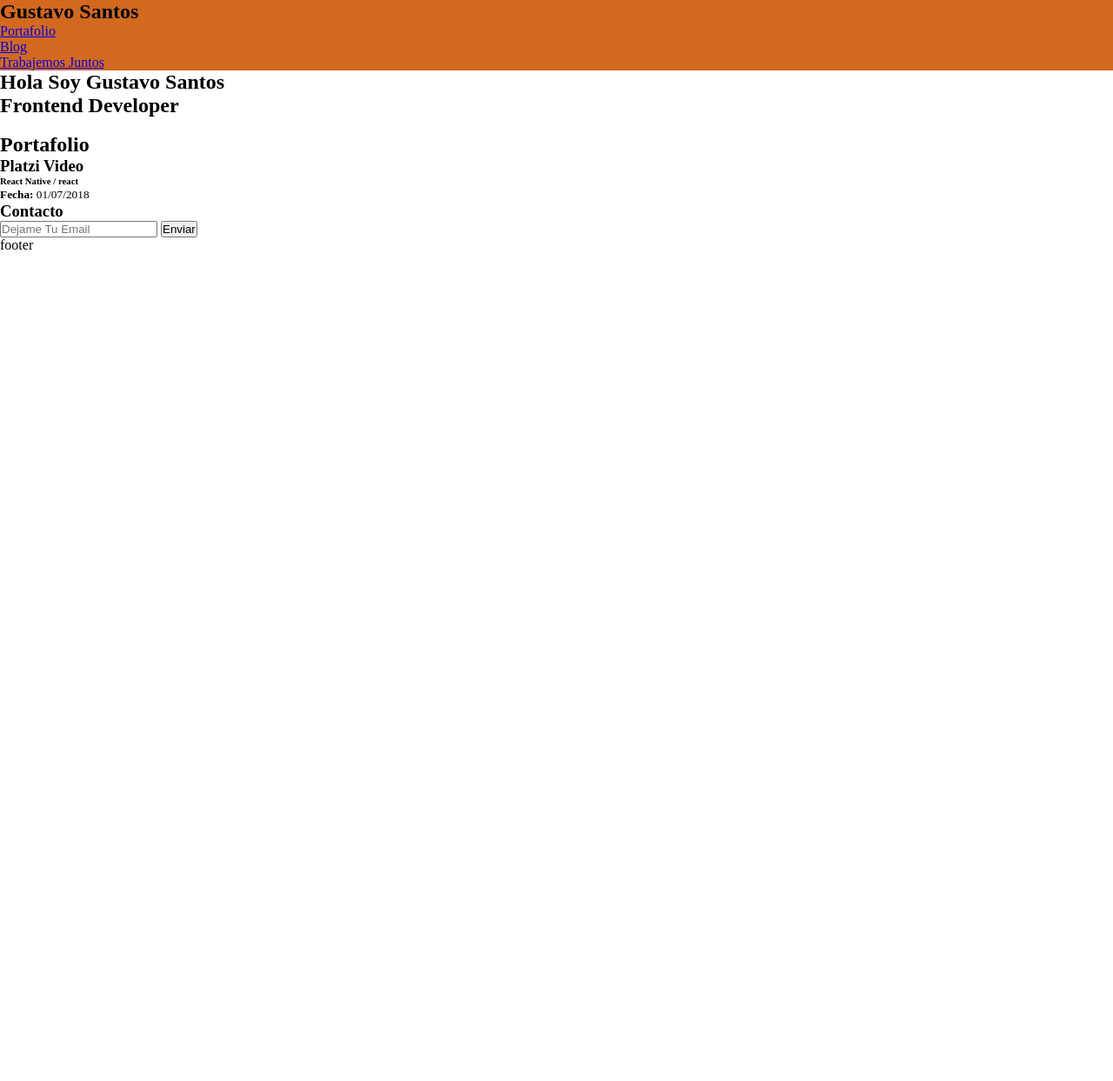
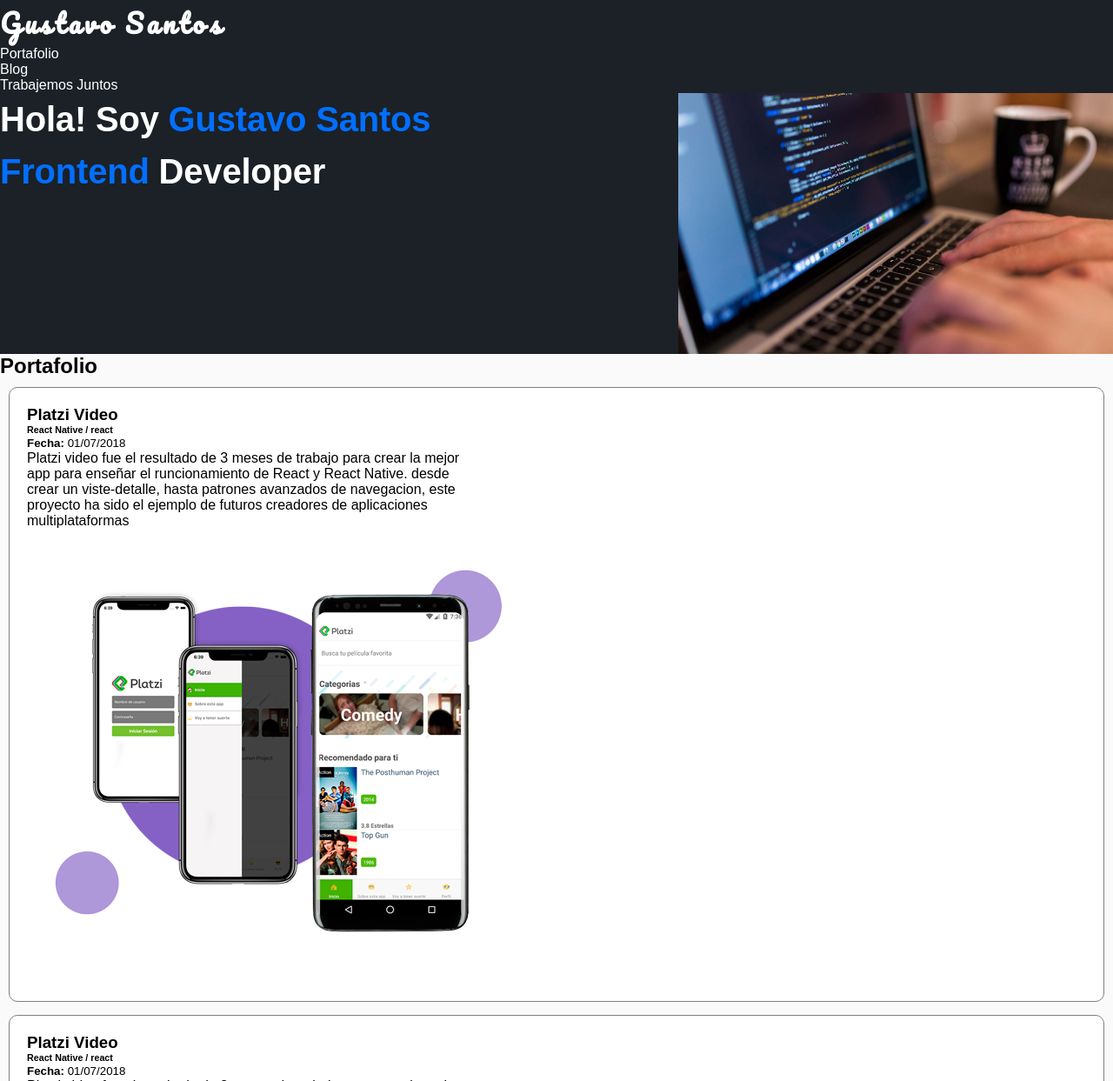
Before and after one commit to GustavoSantosDev/Portafolio, a plain HTML site: page index.html in a window 1280 px wide. Shown: the top 1243 px of the page at 87% size. Before the commit the page ends 800 px from the top, so only its background shows below. Drawn offline with Linux system fonts and the light colour scheme.

Commit message:
styles are added

```diff
--- a/index.html
+++ b/index.html
@@ -5,6 +5,7 @@
     <meta name="viewport" content="width=device-width, initial-scale=1.0">
     <title>Gustavo Santos</title>
     <link rel="stylesheet" href="style/style.css">
+    <link href="https://fonts.googleapis.com/css2?family=Pacifico&display=swap" rel="stylesheet">
 </head>
 <body>
     <header class="header">
@@ -27,20 +28,44 @@
     </header>
     <section class="hero">
         <h1>
-            Hola Soy <strong>Gustavo</strong> Santos <br/> <strong>Frontend</strong> Developer
+            Hola! Soy <strong>Gustavo Santos </strong> <br/> <strong>Frontend</strong> Developer
         </h1>
         <img src="" alt="">
      </section>
     <section id="portafolio" class="portfolio">
         <h2>Portafolio</h2>
         <article class="project">
-            <h3 class="project-title">Platzi Video</h3>
-            <h6 class="project-course">React Native / react</h6>
-            <p class="project-date"><small><strong>Fecha:</strong> 01/07/2018</small></p>
-            <p></p>
-            <p></p>
+            <div class="project-details">
+                <h3 class="project-title">Platzi Video</h3>
+                <h6 class="project-course">React Native / react</h6>
+                <p class="project-date"><small><strong>Fecha:</strong> 01/07/2018</small></p>
+                <p>Platzi video fue el resultado de 3 meses de trabajo para crear la mejor app para enseñar
+                    el runcionamiento de React y React Native. desde crear un viste-detalle, hasta patrones
+                    avanzados de navegacion, este proyecto ha sido el ejemplo de futuros creadores de aplicaciones multiplataformas</p>
+                <p></p>
+                <figure class="project-imageContainer">
+                    <img src="img/imagenproyecto.webp" alt="">
+                </figure>
+            </div>
+
+        </article>
+        <article class="project">
+            <div class="project-details">
+                <h3 class="project-title">Platzi Video</h3>
+                <h6 class="project-course">React Native / react</h6>
+                <p class="project-date"><small><strong>Fecha:</strong> 01/07/2018</small></p>
+                <p>Platzi video fue el resultado de 3 meses de trabajo para crear la mejor app para enseñar
+                    el runcionamiento de React y React Native. desde crear un viste-detalle, hasta patrones
+                    avanzados de navegacion, este proyecto ha sido el ejemplo de futuros creadores de aplicaciones multiplataformas</p>
+                <p></p>
+                <figure class="project-imageContainer">
+                    <img src="img/imagenproyecto.webp" alt="">
+                </figure>
+            </div>
+
         </article>
     </section>
+
     <section id="contacto" class="contact">
         <h3 class="contact-title">Contacto</h3>
         <form action="/suscripcion/" class="contact-email">
--- a/style/style.css
+++ b/style/style.css
@@ -1,8 +1,72 @@
-*{
+* {
+    margin: 0;
     padding: 0%;
-    margin: 0%;
 }
-header{
-    background-color: chocolate;
+
+body{
+    font-family: Arial, Helvetica, sans-serif;
+}
+
+a {
+    text-decoration: none;
+}
+
+.logo {
+    font-family: 'Pacifico', cursive;
+    font-size: 30px;
+    letter-spacing: 4px;
+    display: inline-block;
+}
+
+h1{
+    font-size: 40px;
+    line-height: 1.5em;
+    letter-spacing: -.2px;
+    color: white
+}
+
+h1 strong{
+    color: #026fff;
+}
+
+.hero{
+    height: 300px;
+    background-image: url('../img/fondohero.jpeg');
+    background-color: #1b2127;
+    background-size: 500px 300px;
+    background-repeat: no-repeat;
+    background-position-x: right;
+}
+
+.portfolio{
+    background-color: #fafafa;
+}
+
+.project{
+    border: 1px solid gray;
+    border-radius: 10px;
+    margin: 10px;
+    margin-bottom: 15px;
+    padding: 20px;
+    background-color: white;
+
 
 }
+
+.project-details{
+    width: 500px;
+}
+
+.project-imageContainer{
+    width: 500px;
+}
+
+.header{
+    background-color: #1b2127;
+    color: white;
+
+}
+
+.header a {
+    color: white;
+}
```
Also changed, not shown: img/fondohero.jpeg (added), img/imagenproyecto.webp (added), 1 other file.
